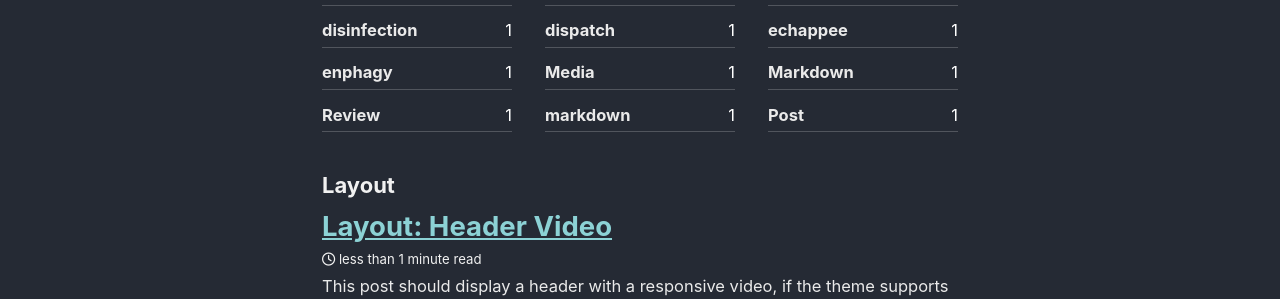
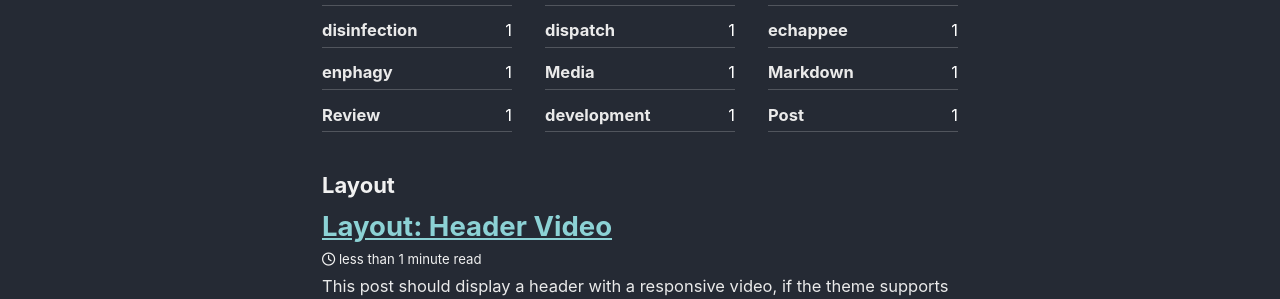
Before and after one commit to Leejeeyong/leejeeyong.github.io, a Jekyll site: the page built from _pages/category-archive.md, in a window 1280 px wide and 900 px high. Shown: the part 366-665 px from the top of the window. Built offline with Jekyll 4.4.1, drawn with Linux system fonts in a browser that asks for light colours; cached includes are drawn as plain includes; nearby versions of some CDN libraries.

Commit message:
unity dragdrop2

```diff
--- a/_posts/2019-11-20-unity-drag-drop.md
+++ b/_posts/2019-11-20-unity-drag-drop.md
@@ -2,7 +2,7 @@
 title:  "[Unity]Deag&Drop"
 search: false
 categories:
-  - markdown
+  - development
 last_modified_at: 2019-11-20T08:06:00-05:00
 ---
 
```
